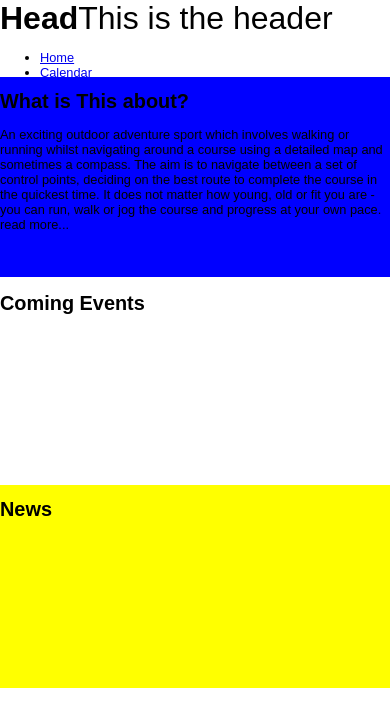
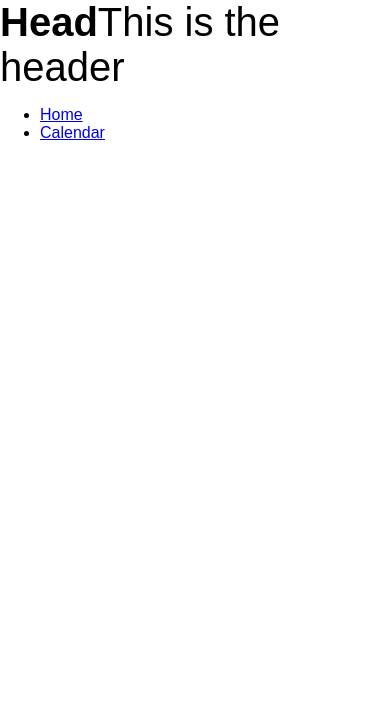
Before and after one commit to Toby-Mills/PenOC3, an Angular app: page / in a window 390 px wide. Shown: the top 726 px of the page. Built offline with nearby package versions, Linux system fonts and the light colour scheme; no server answers.

Commit message:
Modified App Component to include routing to Home

```diff
--- a/src/app/app-routing.module.ts
+++ b/src/app/app-routing.module.ts
@@ -1,9 +1,11 @@
 import { NgModule } from '@angular/core';
 import { RouterModule, Routes } from '@angular/router';
 import { CalendarComponent } from './components/calendar/calendar.component';
+import { HomeComponent } from './components/home/home.component';
 
 const routes: Routes = [
-  { path: 'calendar', component: CalendarComponent}
+  {path: 'home', component: HomeComponent},
+  {path: 'calendar', component: CalendarComponent}
 ]
 
 @NgModule({
--- a/src/app/app.module.ts
+++ b/src/app/app.module.ts
@@ -9,6 +9,7 @@ import { EventCardListComponent } from './components/event-card-list/event-card-
 import { DateStringPipe } from './pipes/date.pipe';
 import { AppRoutingModule } from './app-routing.module';
 import { CalendarComponent } from './components/calendar/calendar.component';
+import { HomeComponent } from './components/home/home.component';
 
 @NgModule({
   declarations: [
@@ -17,7 +18,8 @@ import { CalendarComponent } from './components/calendar/calendar.component';
     EventResultsCardComponent,
     EventCardListComponent,
     DateStringPipe,
-    CalendarComponent
+    CalendarComponent,
+    HomeComponent
   ],
   imports: [
     BrowserModule,
--- a/src/app/components/app/app.component.css
+++ b/src/app/components/app/app.component.css
@@ -1,32 +1,3 @@
-.grid-container {
-    display: grid;
-    grid-template-rows: 80px
-                        auto;
-    grid-template-columns: minmax(300px, 1fr) 3fr minmax(300px, 1fr);
-        grid-column-gap: 5px;
-        grid-row-gap: 2px;
-        grid-template-areas:
-    "header header header"
-    "whatis content calendar";
-        height: 100vh;
-        width: 100vw;
-}
-
-
-@media screen and (max-width: 1000px) {
-    .grid-container {
-        font-size: 0.8em;
-        grid-template-areas: "header"
-                             "whatis"
-                             "calendar"
-                             "content";
-        grid-template-columns: 100vw;
-        grid-template-rows: 75px
-                            minmax(100px,200px)
-                            auto
-                            auto;
-    }
-}
 
 .grid-item-header {
     grid-area: header;
@@ -38,17 +9,3 @@
 .grid-item-header #club-abreviation{
     font-weight: 700;
 }
-
-.grid-item-whatis {
-    grid-area: whatis;
-    background-color: blue;
-}
-
-.grid-item-calendar {
-    grid-area: calendar;
-}
-
-.grid-item-content {
-    grid-area: content;
-    background-color: yellow;
-}
--- a/src/app/components/app/app.component.html
+++ b/src/app/components/app/app.component.html
@@ -1,4 +1,3 @@
-<div class='grid-container'>
 <div class='grid-item-header'>
   <span id='club-abreviation'>Head</span><span id='club-full-name'>This is the header</span>
   <nav>
@@ -9,19 +8,3 @@
   </nav>
 </div>
 <router-outlet></router-outlet>
-
-  <div class='grid-item-whatis'>
-      <h1>What is This about?</h1>
-      An exciting outdoor adventure sport which involves walking or running whilst navigating around a course using a detailed map and sometimes a compass.
-      The aim is to navigate between a set of control points, deciding on the best route to complete the course in the quickest time.
-      It does not matter how young, old or fit you are - you can run, walk or jog the course and progress at your own pace.
-      read more...
-  </div>
-  <div class='grid-item-calendar'>
-    <h1>Coming Events</h1>
-    <penoc-event-card-list></penoc-event-card-list>
-  </div>
-  <div class='grid-item-content'>
-    <h1>News</h1>
-  </div>
-</div>
```
Lines whose indentation alone changed are shown as unchanged.
